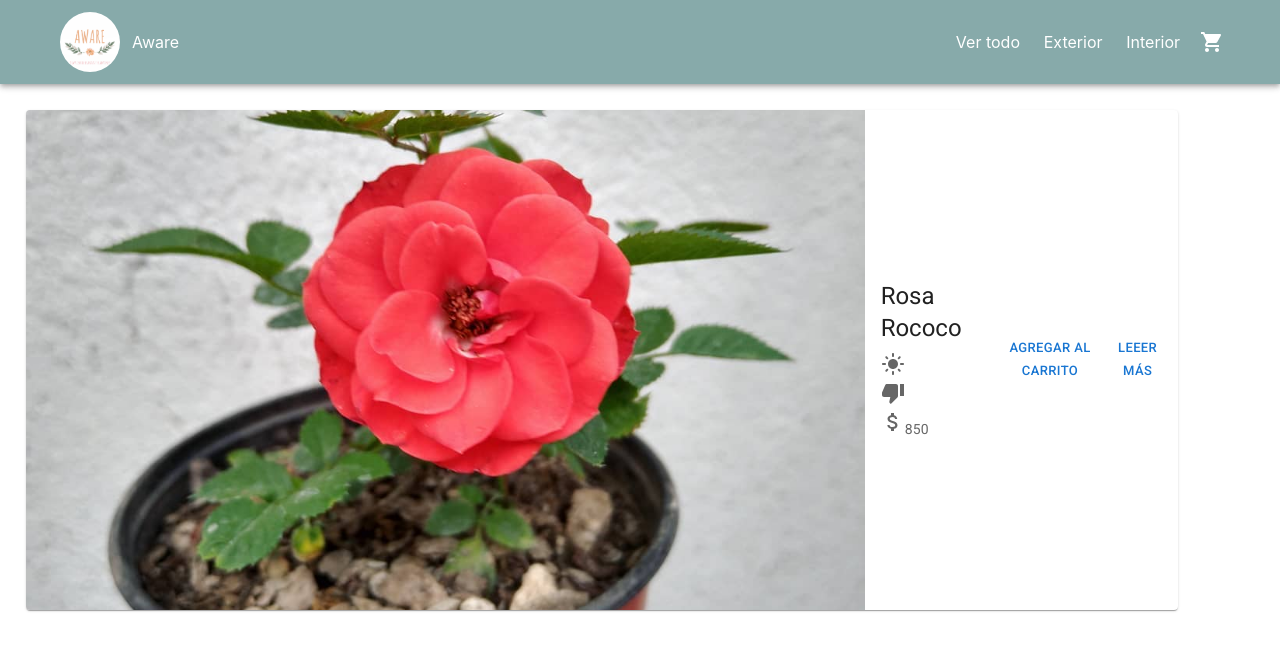
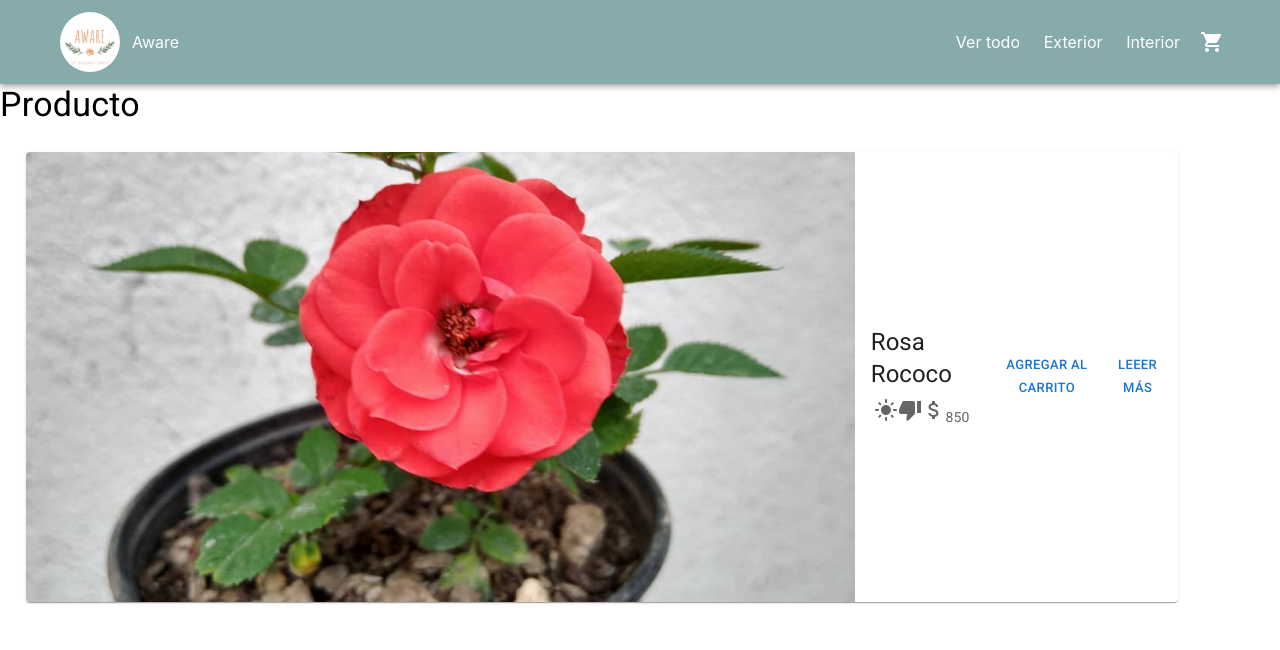
Before and after one commit to jogabutti/awareGabutti, a React (Create React App) app: page /producto/1 in a window 1280 px wide. Shown: the top 650 px of the page. Built offline with nearby package versions, Linux system fonts and the light colour scheme.

Commit message:
Un poco de estilo

```diff
--- a/src/components/ItemDetail/ItemDetail.js
+++ b/src/components/ItemDetail/ItemDetail.js
@@ -44,15 +44,15 @@ export const ItemDetail = ({
       <Card sx={{ maxWidth: "90%"}} className={classes.card}>
         <CardMedia
           component="img"
-          height="500em"
+          height="450em"
           image={image}
           alt="plantas"
         />
-        <div className={classes.cardContent}>
-          <CardContent >
+        <CardContent>
           <Typography gutterBottom variant="h5" component="div">
             {title}
           </Typography>
+          <div className={classes.cardContent}>
             <Typography variant="body2" color="text.secondary">
               {need==="Sombra" ? <Brightness6Icon/> : <LightModeIcon/>}
             </Typography>
@@ -63,12 +63,12 @@ export const ItemDetail = ({
               <AttachMoneyIcon/>
               {precio}
             </Typography>
+          </div>
         </CardContent>
-          <CardActions>
+        <CardActions >
           <Button size="small">Agregar al carrito</Button>
           <Button size="small">Leeer Más</Button>
         </CardActions>
-        </div>
       </Card>
     )
 }
--- a/src/components/ItemDetailContainer/ItemDetailContainer.js
+++ b/src/components/ItemDetailContainer/ItemDetailContainer.js
@@ -1,4 +1,5 @@
 import React, {useState, useEffect} from 'react';
+import Typography from '@mui/material/Typography';
 import {ItemDetail} from "../ItemDetail/ItemDetail"
 import {useParams} from 'react-router-dom'
 import {data} from '../../Productos/data'
@@ -11,7 +12,7 @@ const useStyles = makeStyles({
     }
 })
 
-const ItemDetailContainer = ()=>{
+const ItemDetailContainer = ({greeting})=>{
     const classes = useStyles();
     const [productos, setProductos]= React.useState({})
     const [loading, setLoading]= useState(true)
@@ -34,6 +35,9 @@ const ItemDetailContainer = ()=>{
             <h2> CARGANDO...</h2>
         :
         <div className={classes.card}>
+            <Typography variant="h4" gutterBottom >
+                {greeting}
+            </Typography>
             <ItemDetail {...productos}/>
         </div>
     )
```
Lines whose indentation alone changed are shown as unchanged.
